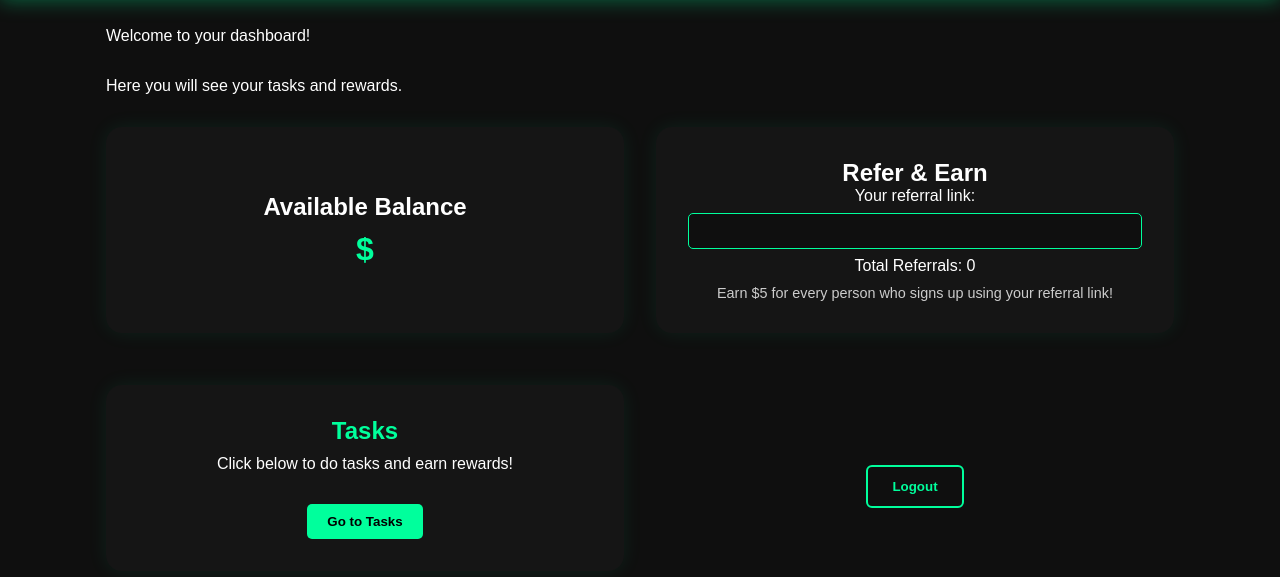
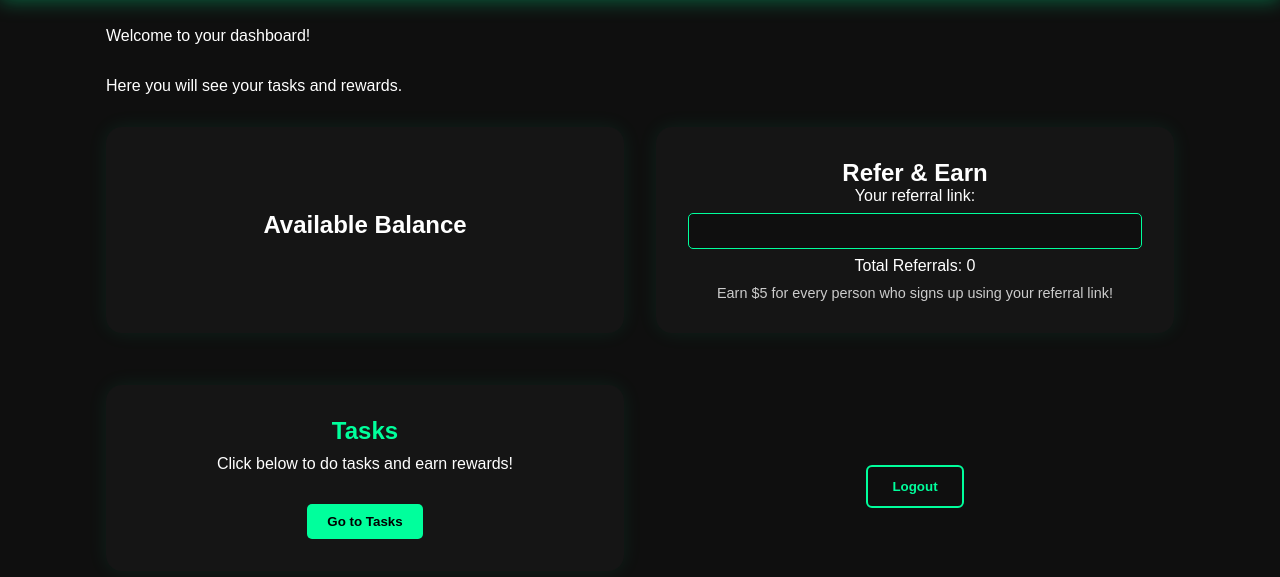
Before and after one commit to rhbrands/Rearnhub, a plain HTML site: page dashboard.html in a window 1280 px wide. Shown: the part 59-636 px from the top of the page. Drawn offline with Linux system fonts and the light colour scheme; no server answers.

Commit message:
Update dashboard.html

```diff
--- a/dashboard.html
+++ b/dashboard.html
@@ -23,7 +23,7 @@
     <!-- Account Balance Section -->
 <section class="dashboard-section balance-section">
   <h2>Available Balance</h2>
-  <p class="balance-amount">$</p>
+  <p class="balance-amount"></p>
 </section>
 
 <!-- Refer Section -->
```
